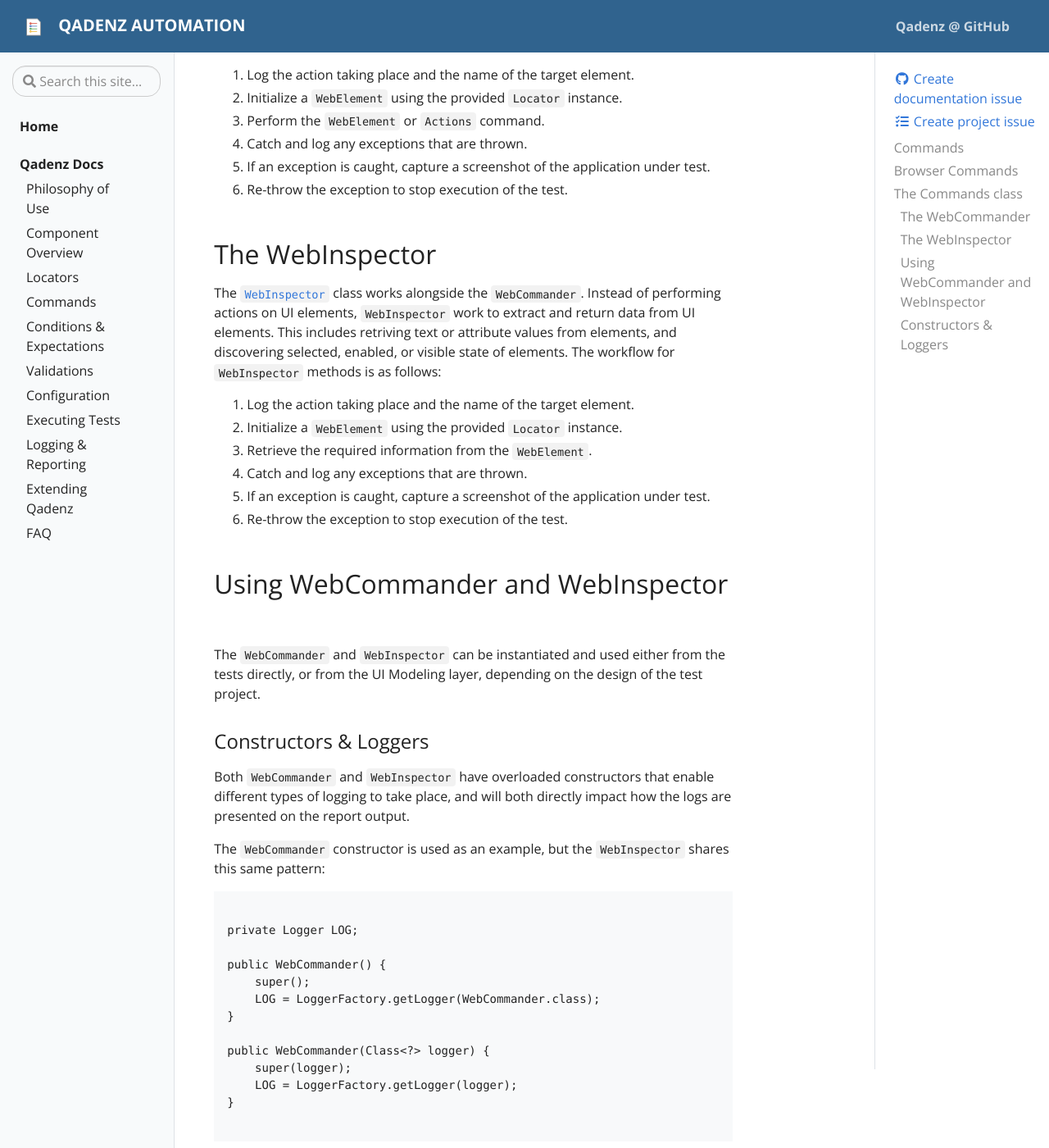
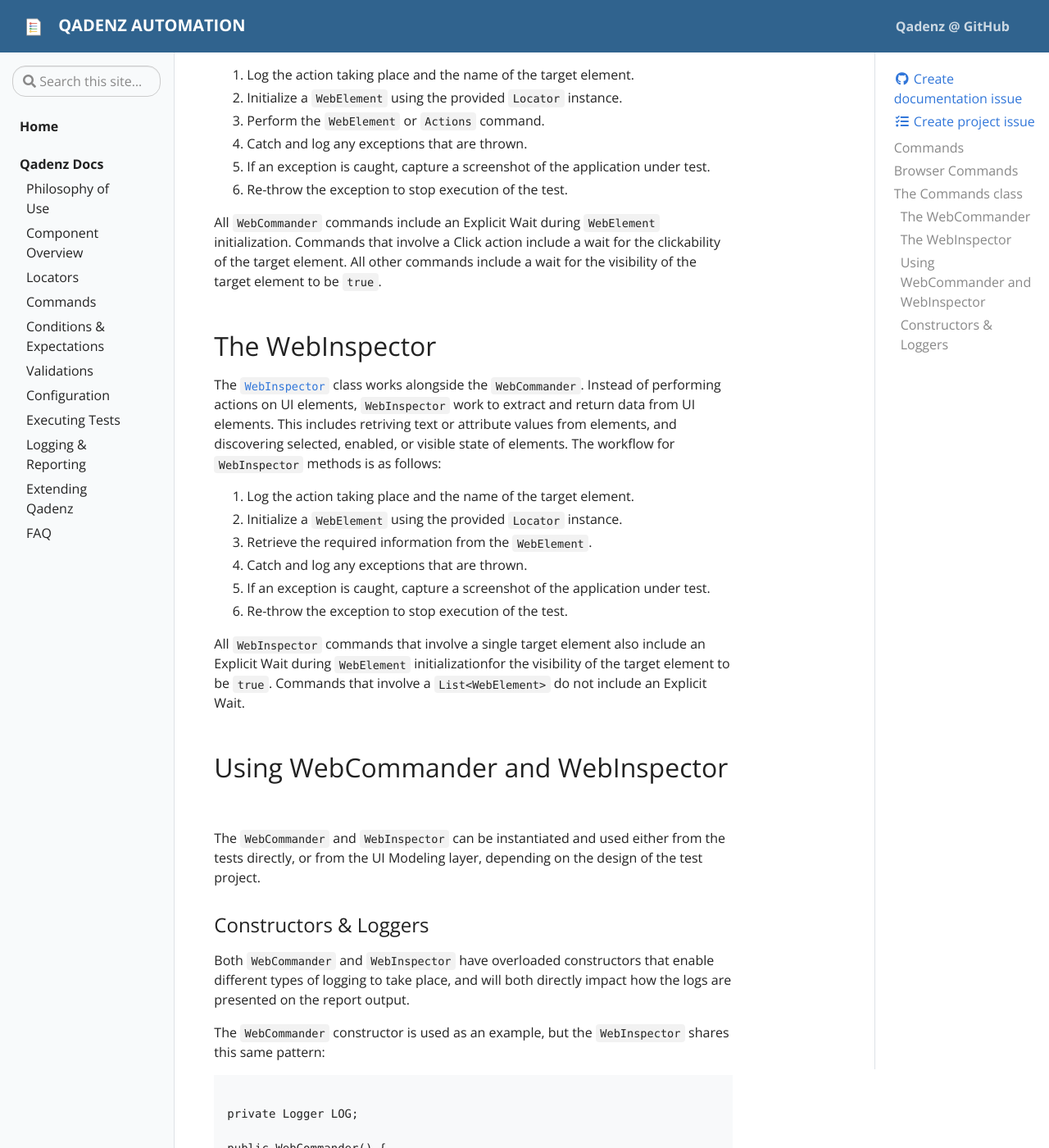
Before and after one commit to qadenz/qadenz.github.io, a Jekyll site: the page built from _docs/commands.md, in a window 1280 px wide and 1400 px high, scrolled down 885 px. Shown: the whole window at 82% size. Built offline with Jekyll 4.4.1, drawn with Linux system fonts in a browser that asks for light colours.

Commit message:
Added content to Commands doc

```diff
--- a/_docs/commands.md
+++ b/_docs/commands.md
@@ -29,6 +29,8 @@ The [`Commands`](https://github.com/qadenz/qadenz/blob/master/src/main/java/io/q
 5. If an exception is caught, capture a screenshot of the application under test.
 6. Re-throw the exception to stop execution of the test.
 
+All `WebCommander` commands include an Explicit Wait during `WebElement` initialization. Commands that involve a Click action include a wait for the clickability of the target element. All other commands include a wait for the visibility of the target element to be `true`.
+
 ## The WebInspector
 
 The [`WebInspector`](https://github.com/qadenz/qadenz/blob/master/src/main/java/io/qadenz/automation/commands/WebInspector.java) class works alongside the `WebCommander`. Instead of performing actions on UI elements, `WebInspector` work to extract and return data from UI elements. This includes retriving text or attribute values from elements, and discovering selected, enabled, or visible state of elements. The workflow for `WebInspector` methods is as follows:
@@ -39,6 +41,8 @@ The [`WebInspector`](https://github.com/qadenz/qadenz/blob/master/src/main/java/
 4. Catch and log any exceptions that are thrown.
 5. If an exception is caught, capture a screenshot of the application under test.
 6. Re-throw the exception to stop execution of the test.
+
+All `WebInspector` commands that involve a single target element also include an Explicit Wait during `WebElement` initializationfor the visibility of the target element to be `true`. Commands that involve a `List<WebElement>` do not include an Explicit Wait.
 
 ## Using WebCommander and WebInspector
 
```
